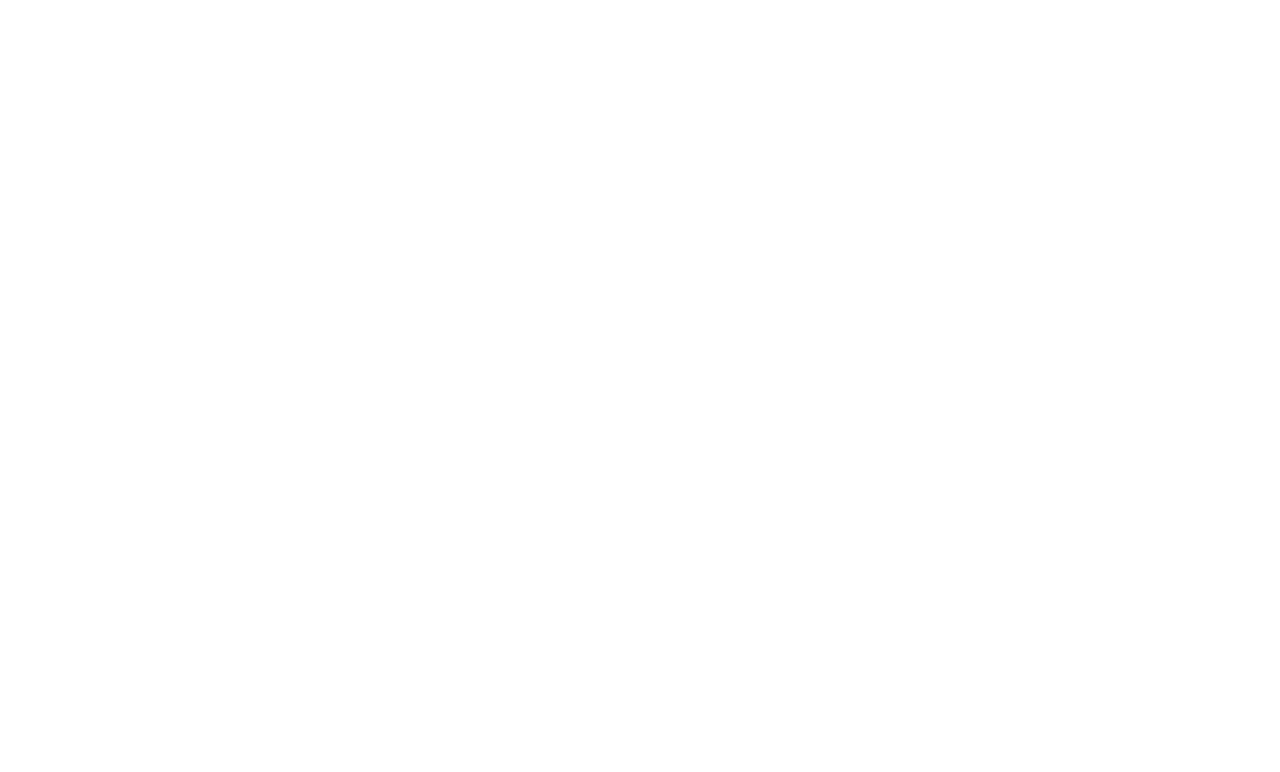
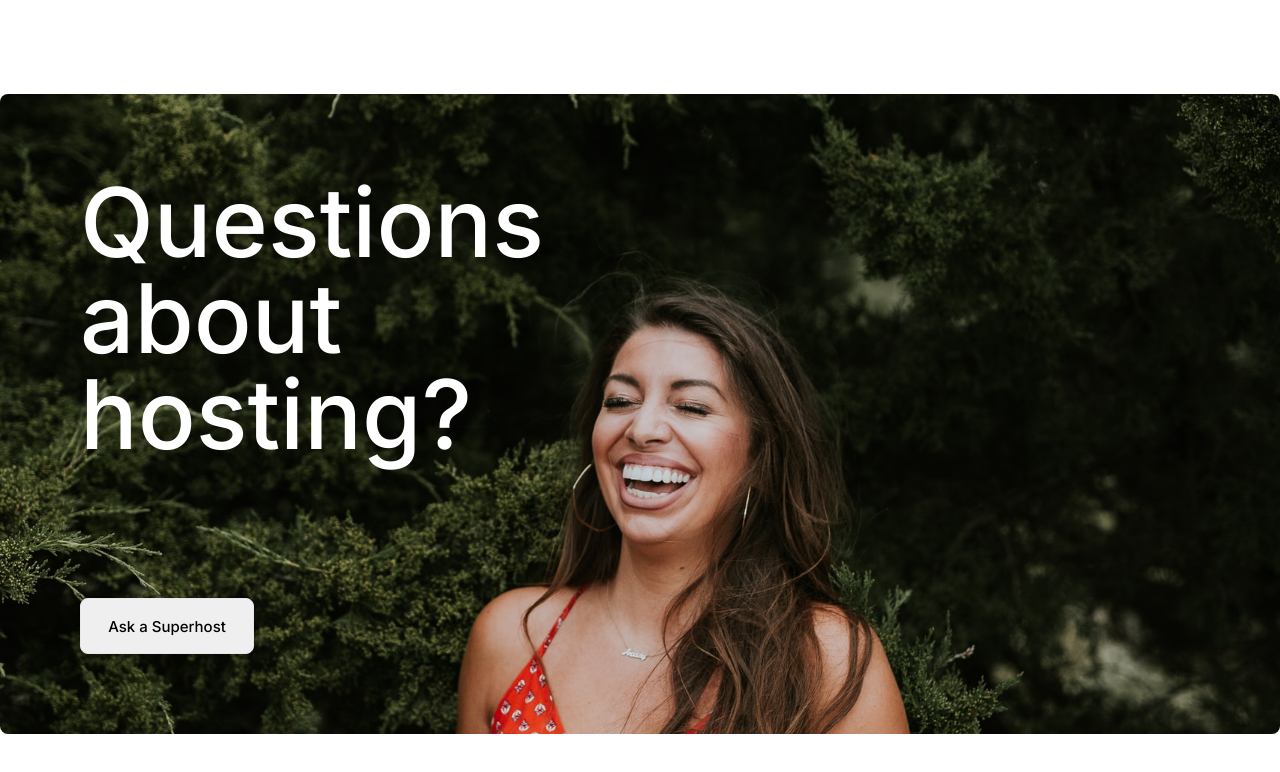
Before and after one commit to ByeongGwan-Seo/react-practice-aribnb, a Next.js app: page / in a window 1280 px wide. Shown: the part 2738-3510 px from the top of the page. Before the commit the page ends 2832 px from the top, so only its background shows below. Built offline with nearby package versions, Linux system fonts and the light colour scheme.

Commit message:
ask host done

```diff
--- a/src/components/inspiration/Inspiration.tsx
+++ b/src/components/inspiration/Inspiration.tsx
@@ -2,6 +2,7 @@
 import InspirationCitycard from "./InspirationCitycard";
 import InspirationExpCard from "./InspirationExpCard";
 import InspirationGiftCard from "./InspirationGiftCard";
+import InspirationAskHost from "./InspirationAskHost";
 
 const Inspiration: React.FC = () => {
   return (
@@ -53,6 +54,11 @@
           giftBtnTxt="Learn more"
           giftImg="/images/inspiration/giftcards.png"
         />
+        <InspirationAskHost
+          askImage="/images/inspiration/ask-image.jpg"
+          askBtnTxt="Ask a Superhost"
+          askDesc="Questions about hosting?"
+        />
       </div>
     </>
   );
--- /dev/null
+++ b/src/components/inspiration/InspirationAskHost.tsx
@@ -0,0 +1,27 @@
+import React from "react";
+
+interface InspirationAskHostProps {
+  askImage: string;
+  askDesc: string;
+  askBtnTxt: string;
+}
+
+const InspirationAskHost: React.FC<InspirationAskHostProps> = ({
+  askImage,
+  askDesc,
+  askBtnTxt,
+}) => {
+  return (
+    <div className="ask-container">
+      <div className="ask-image">
+        <img src={askImage} alt="ask image" />
+        <div className="ask-desc">
+          <h1>{askDesc}</h1>
+          <button>{askBtnTxt}</button>
+        </div>
+      </div>
+    </div>
+  );
+};
+
+export default InspirationAskHost;
--- a/src/pages/_app.tsx
+++ b/src/pages/_app.tsx
@@ -7,6 +7,7 @@
 import "../styles/inspiration/inspiration.css";
 import "../styles/inspiration/expcard.css";
 import "../styles/inspiration/giftcard.css";
+import "../styles/inspiration/askhost.css";
 
 function MyApp({ Component, pageProps }: AppProps) {
   return <Component {...pageProps} />;
--- /dev/null
+++ b/src/styles/inspiration/askhost.css
@@ -0,0 +1,58 @@
+.ask-container {
+  height: 640px;
+  border-radius: 8px;
+}
+
+.ask-image {
+  height: 100%;
+  border-radius: 8px;
+  position: relative;
+  display: flex;
+}
+
+.ask-image img {
+  width: 100%;
+  height: 100%;
+  border-radius: 8px;
+  object-fit: cover;
+}
+
+.ask-desc {
+  display: flex;
+  height: 100%;
+  flex-direction: column;
+  position: absolute;
+  max-width: 50%;
+  top: 0;
+  left: 0;
+  justify-content: space-between;
+  color: white;
+  z-index: 1;
+  padding: 80px;
+}
+
+.ask-desc h1 {
+  font-family: Inter;
+  font-size: 96px;
+  font-weight: 500;
+  line-height: 96px;
+  text-align: left;
+  text-underline-position: from-font;
+  text-decoration-skip-ink: none;
+}
+
+.ask-desc button {
+  max-width: 174px;
+  max-height: 56px;
+  padding: 16px 24px;
+  border-radius: 8px;
+  border: 1px solid #e5e7eb;
+  box-shadow: 0px 1px 2px 0px #1f293714;
+  font-family: Inter;
+  font-size: 15px;
+  font-weight: 500;
+  line-height: 24px;
+  text-align: center;
+  text-underline-position: from-font;
+  text-decoration-skip-ink: none;
+}
```
Also changed, not shown: public/images/inspiration/ask-image.jpg (added).
